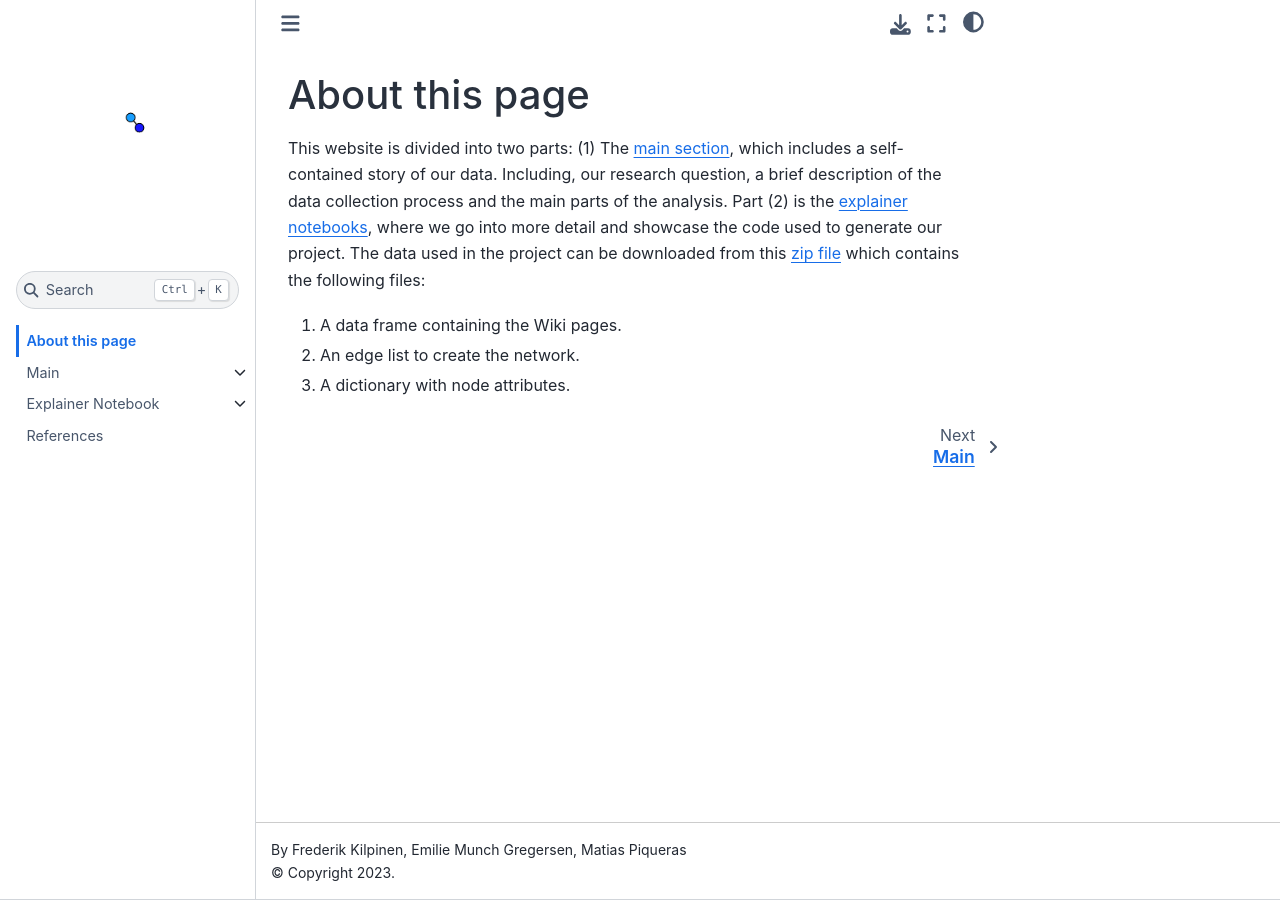
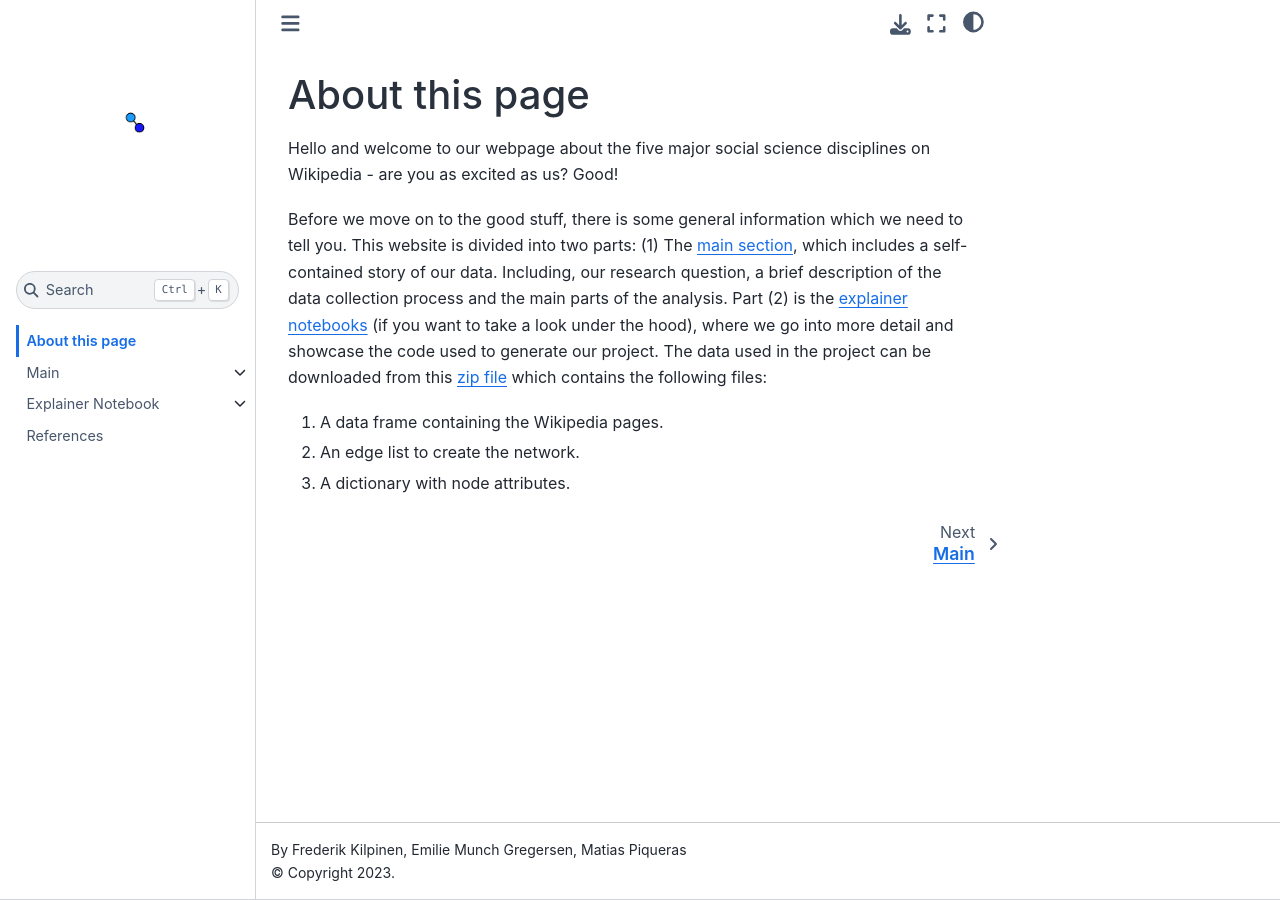
Before and after one commit to MatPiq/DTU-social-graphs-project-book, a Jupyter Book: the page built from intro.md, in a window 1280 px wide. Built offline with Jupyter Book 1.0.4 settings and Sphinx 7.4.7 and the Sphinx Book theme 1.1.4, drawn with Linux system fonts in a browser that asks for light colours; pages that are not in the unit, such as notebooks, are missing from menus; comment, search, counter and statistics services are not loaded.

Commit message:
Update intro.md

```diff
--- a/intro.md
+++ b/intro.md
@@ -2,9 +2,11 @@
 About this page
 ==============
 
+Hello and welcome to our webpage about the five major social science disciplines on Wikipedia - are you as excited as us? Good!
 
-This website is divided into two parts: (1) The [main section](main), which includes a self-contained story of our data. Including, our research question, a brief description of the data collection process and the main parts of the analysis. Part (2) is the [explainer notebooks](explainer), where we go into more detail and showcase the code used to generate our project. The data used in the project can be downloaded from this [zip file](https://drive.google.com/file/d/1ChfKERqmc41asg1dbKisEl3jMdNwxFPP/view?usp=sharing) which contains the following files:
+Before we move on to the good stuff, there is some general information which we need to tell you.
+This website is divided into two parts: (1) The [main section](main), which includes a self-contained story of our data. Including, our research question, a brief description of the data collection process and the main parts of the analysis. Part (2) is the [explainer notebooks](explainer) (if you want to take a look under the hood), where we go into more detail and showcase the code used to generate our project. The data used in the project can be downloaded from this [zip file](https://drive.google.com/file/d/1ChfKERqmc41asg1dbKisEl3jMdNwxFPP/view?usp=sharing) which contains the following files:
 
-1. A data frame containing the Wiki pages.
+1. A data frame containing the Wikipedia pages.
 2. An edge list to create the network.
 3. A dictionary with node attributes.
```
